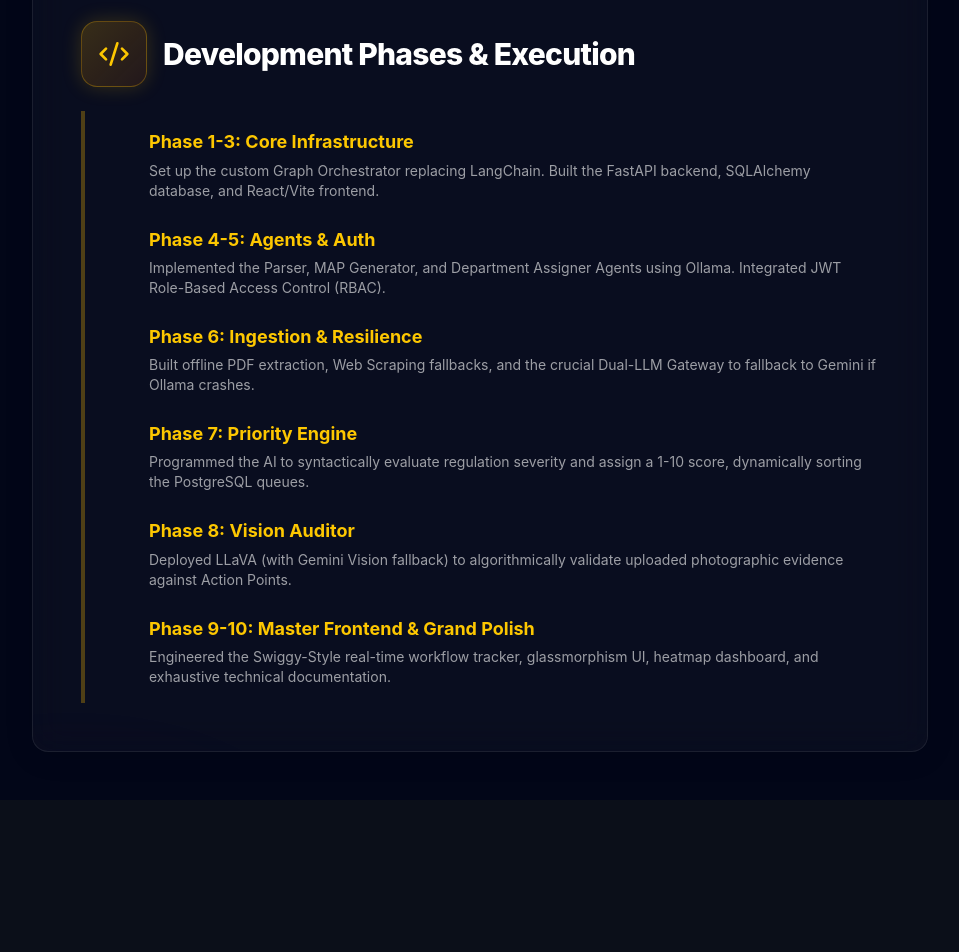
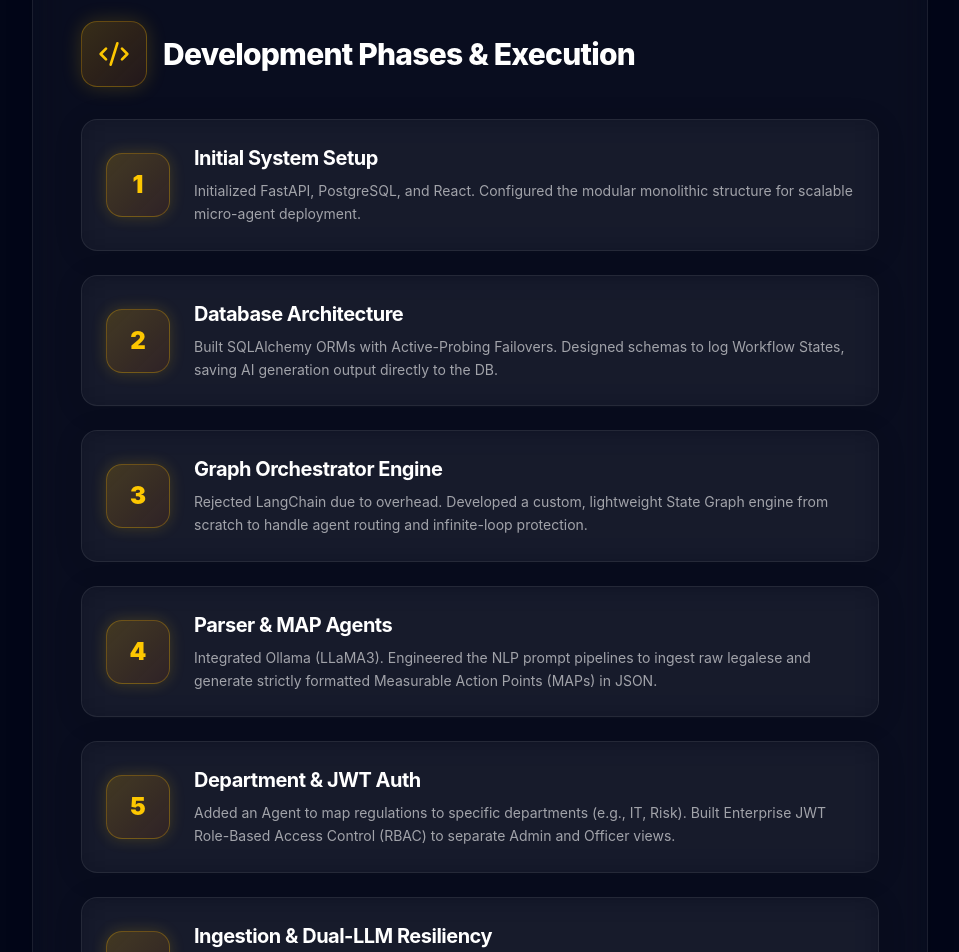
Before and after one commit to DAREDEVIL-OF-NEXUS/RegIntel-AI, a React app in the folder frontend/: page /about in a window 1280 px wide. Shown: the part 1440-2392 px from the top of the page, without its empty margins (160-1119 px from the left). Before the commit the page ends 2240 px from the top, so only its background shows below. Built offline with nearby package versions, Linux system fonts and the light colour scheme; no server answers; the HTML template or start-up script is replaced by a standard one.

Commit message:
feat(ui): un-merge phases into 1-10 modules across Home and About pages

```diff
--- a/frontend/src/pages/About.jsx
+++ b/frontend/src/pages/About.jsx
@@ -67,37 +67,23 @@ export default function About() {
           </section>
 
           <section className="relative z-10 group mt-16">
-            <h2 className="text-3xl font-extrabold text-white mb-6 flex items-center gap-4 group-hover:text-yellow-400 transition-colors tracking-tight">
+            <h2 className="text-3xl font-extrabold text-white mb-8 flex items-center gap-4 group-hover:text-yellow-400 transition-colors tracking-tight">
               <div className="p-4 bg-gradient-to-br from-yellow-500/20 to-orange-500/10 rounded-2xl border border-yellow-500/30 group-hover:border-yellow-400 shadow-[0_0_20px_rgba(234,179,8,0.2)] group-hover:shadow-[0_0_30px_rgba(234,179,8,0.4)] transition-all">
                 <Code2 className="text-yellow-400" size={32} />
               </div>
               Development Phases & Execution
             </h2>
-            <div className="pl-16 border-l-4 border-yellow-500/30 group-hover:border-yellow-400 transition-colors py-4 space-y-6">
-              <div>
-                <h4 className="text-yellow-400 font-bold mb-1">Phase 1-3: Core Infrastructure</h4>
-                <p className="text-sm text-white/60">Set up the custom Graph Orchestrator replacing LangChain. Built the FastAPI backend, SQLAlchemy database, and React/Vite frontend.</p>
-              </div>
-              <div>
-                <h4 className="text-yellow-400 font-bold mb-1">Phase 4-5: Agents & Auth</h4>
-                <p className="text-sm text-white/60">Implemented the Parser, MAP Generator, and Department Assigner Agents using Ollama. Integrated JWT Role-Based Access Control (RBAC).</p>
-              </div>
-              <div>
-                <h4 className="text-yellow-400 font-bold mb-1">Phase 6: Ingestion & Resilience</h4>
-                <p className="text-sm text-white/60">Built offline PDF extraction, Web Scraping fallbacks, and the crucial Dual-LLM Gateway to fallback to Gemini if Ollama crashes.</p>
-              </div>
-              <div>
-                <h4 className="text-yellow-400 font-bold mb-1">Phase 7: Priority Engine</h4>
-                <p className="text-sm text-white/60">Programmed the AI to syntactically evaluate regulation severity and assign a 1-10 score, dynamically sorting the PostgreSQL queues.</p>
-              </div>
-              <div>
-                <h4 className="text-yellow-400 font-bold mb-1">Phase 8: Vision Auditor</h4>
-                <p className="text-sm text-white/60">Deployed LLaVA (with Gemini Vision fallback) to algorithmically validate uploaded photographic evidence against Action Points.</p>
-              </div>
-              <div>
-                <h4 className="text-yellow-400 font-bold mb-1">Phase 9-10: Master Frontend & Grand Polish</h4>
-                <p className="text-sm text-white/60">Engineered the Swiggy-Style real-time workflow tracker, glassmorphism UI, heatmap dashboard, and exhaustive technical documentation.</p>
-              </div>
+            <div className="space-y-6">
+              <PhaseCard num="1" title="Initial System Setup" desc="Initialized FastAPI, PostgreSQL, and React. Configured the modular monolithic structure for scalable micro-agent deployment." />
+              <PhaseCard num="2" title="Database Architecture" desc="Built SQLAlchemy ORMs with Active-Probing Failovers. Designed schemas to log Workflow States, saving AI generation output directly to the DB." />
+              <PhaseCard num="3" title="Graph Orchestrator Engine" desc="Rejected LangChain due to overhead. Developed a custom, lightweight State Graph engine from scratch to handle agent routing and infinite-loop protection." />
+              <PhaseCard num="4" title="Parser & MAP Agents" desc="Integrated Ollama (LLaMA3). Engineered the NLP prompt pipelines to ingest raw legalese and generate strictly formatted Measurable Action Points (MAPs) in JSON." />
+              <PhaseCard num="5" title="Department & JWT Auth" desc="Added an Agent to map regulations to specific departments (e.g., IT, Risk). Built Enterprise JWT Role-Based Access Control (RBAC) to separate Admin and Officer views." />
+              <PhaseCard num="6" title="Ingestion & Dual-LLM Resiliency" desc="Added offline PDF extraction and Web Scraping. Built the mission-critical Dual-LLM Gateway: automatically falling back to Gemini 1.5 Flash if the local GPU crashes." />
+              <PhaseCard num="7" title="Priority Engine" desc="Programmed the AI to syntactically evaluate regulation severity. Generates a Priority Score (1-10) to dynamically sort the PostgreSQL queues for Officers." />
+              <PhaseCard num="8" title="Vision Auditor Pipeline" desc="Deployed LLaVA and Gemini Vision models to algorithmically validate uploaded photographic evidence against the AI-generated Action Points, creating a fully closed-loop system." />
+              <PhaseCard num="9" title="Master Frontend Upgrade" desc="Overhauled the React UI. Built Role-Based Dashboards, Heatmaps, and the Swiggy-Style real-time Workflow Tracker directly subscribing to the Graph Engine." />
+              <PhaseCard num="10" title="The Grand Polish" desc="Finalized Glassmorphism styling, wrote exhaustive documentation, created fake analytics for scale projection, and polished the architecture flowcharts." />
             </div>
           </section>
         </div>
@@ -105,3 +91,21 @@ export default function About() {
     </div>
   );
 }
+
+function PhaseCard({ num, title, desc }) {
+  return (
+    <div className="flex flex-col md:flex-row items-start md:items-center gap-6 glass-panel p-6 border border-white/5 hover:border-yellow-400/30 transition-colors shadow-lg group">
+      <div className="flex-shrink-0 w-16 h-16 rounded-2xl bg-gradient-to-br from-yellow-500/20 to-orange-500/10 border border-yellow-500/30 flex items-center justify-center text-yellow-400 font-black text-2xl group-hover:scale-110 transition-transform shadow-[0_0_15px_rgba(234,179,8,0.2)]">
+        {num}
+      </div>
+      <div>
+        <h3 className="text-xl font-bold text-white mb-2 group-hover:text-yellow-400 transition-colors tracking-tight">
+          {title}
+        </h3>
+        <p className="text-white/60 leading-relaxed text-sm">
+          {desc}
+        </p>
+      </div>
+    </div>
+  );
+}
--- a/frontend/src/pages/Home.jsx
+++ b/frontend/src/pages/Home.jsx
@@ -95,11 +95,17 @@ export default function Home() {
 
       <div className="mt-32 w-full max-w-5xl relative z-10 mb-20">
         <h2 className="text-3xl font-bold text-center mb-10 tracking-wide text-white">Development Roadmap</h2>
-        <div className="grid grid-cols-1 md:grid-cols-2 gap-6">
-          <RoadmapCard phase="Phase 6" title="Ingestion & Resilience" desc="PDF Uploads, Web Scraping, & Gemini LLM Fallback." />
-          <RoadmapCard phase="Phase 7" title="Priority Engine" desc="Dynamic Priority Scoring (1-10) for regulations." />
-          <RoadmapCard phase="Phase 8" title="Vision Auditor" desc="Automated Evidence validation using LLaVA/Gemini Vision." />
-          <RoadmapCard phase="Phase 9" title="Role-Based UX" desc="Admin Heatmaps & Swiggy-style visual workflow tracking." />
+        <div className="grid grid-cols-1 md:grid-cols-2 lg:grid-cols-3 xl:grid-cols-5 gap-4">
+          <RoadmapCard phase="Phase 1" title="Infrastructure" desc="FastAPI & DB." />
+          <RoadmapCard phase="Phase 2" title="Database" desc="State logging." />
+          <RoadmapCard phase="Phase 3" title="Graph Engine" desc="Custom Orchestrator." />
+          <RoadmapCard phase="Phase 4" title="Parser" desc="LLaMA3 MAP extraction." />
+          <RoadmapCard phase="Phase 5" title="Auth & RBAC" desc="JWT JWT integration." />
+          <RoadmapCard phase="Phase 6" title="Resilience" desc="Dual-LLM Failovers." />
+          <RoadmapCard phase="Phase 7" title="Priority Engine" desc="Dynamic 1-10 Queue." />
+          <RoadmapCard phase="Phase 8" title="Vision Auditor" desc="LLaVA Photo checks." />
+          <RoadmapCard phase="Phase 9" title="UX Dashboards" desc="Swiggy-style tracker." />
+          <RoadmapCard phase="Phase 10" title="The Polish" desc="Glassmorphism UI." />
         </div>
       </div>
     </div>
```
